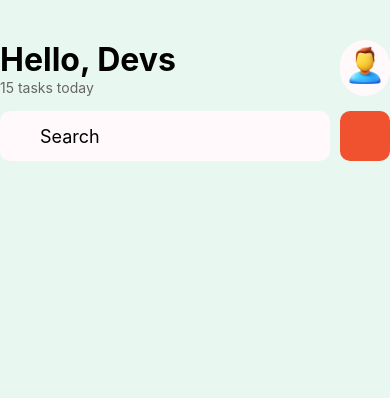
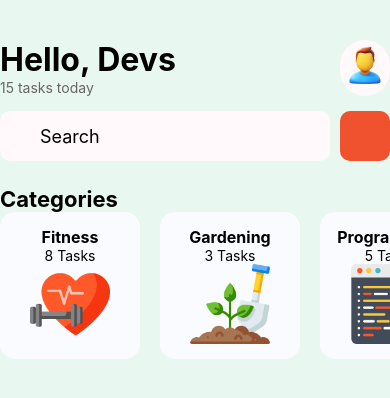
Before and after one commit to Miqael-UG/rn-assignment3-11020103, a React Native app: screen / in a window 390 px wide. Shown: the top 398 px of the page. Built offline with nearby package versions, Linux system fonts and the light colour scheme; some icons are missing.

Commit message:
- Add categorySection - Use ScrollView for items in category - Style all components in categorySection

```diff
--- a/App.js
+++ b/App.js
@@ -40,11 +40,27 @@ const SearchBar = () => (
   </View>
 );
 
+const CategorySection = () => (
+  <View style={styles.categories}>
+    <Text style={styles.sectionTitle}>Categories</Text>
+    <ScrollView horizontal showsHorizontalScrollIndicator={false}>
+      {categories.map((category, index) => (
+        <View style={styles.categoryItem} key={index}>
+          <Text style={styles.categoryTitle}>{category.name}</Text>
+          <Text>{category.tasks}</Text>
+          <Image style={styles.categoryImage} source={category.image} />
+        </View>
+      ))}
+    </ScrollView>
+  </View>
+);
+
 const App = () => {
   return (
     <SafeAreaView style={styles.container}>
       <Header />
       <SearchBar />
+      <CategorySection />
     </SafeAreaView>
   );
 };
@@ -98,6 +114,29 @@ const styles = StyleSheet.create({
     borderRadius: 10,
     padding: 10,
   },
+  categories: {
+    marginTop: 25,
+  },
+  sectionTitle: {
+    fontSize: 22,
+    fontWeight: "bold",
+  },
+  categoryItem: {
+    width: 140,
+    backgroundColor: "#F9FBFF",
+    borderRadius: 15,
+    padding: 15,
+    marginRight: 20,
+    alignItems: "center",
+  },
+  categoryTitle: {
+    fontWeight: "bold",
+    fontSize: 16,
+  },
+  categoryImage: {
+    width: 80,
+    height: 80,
+  },
 });
 
 export default App;
```
